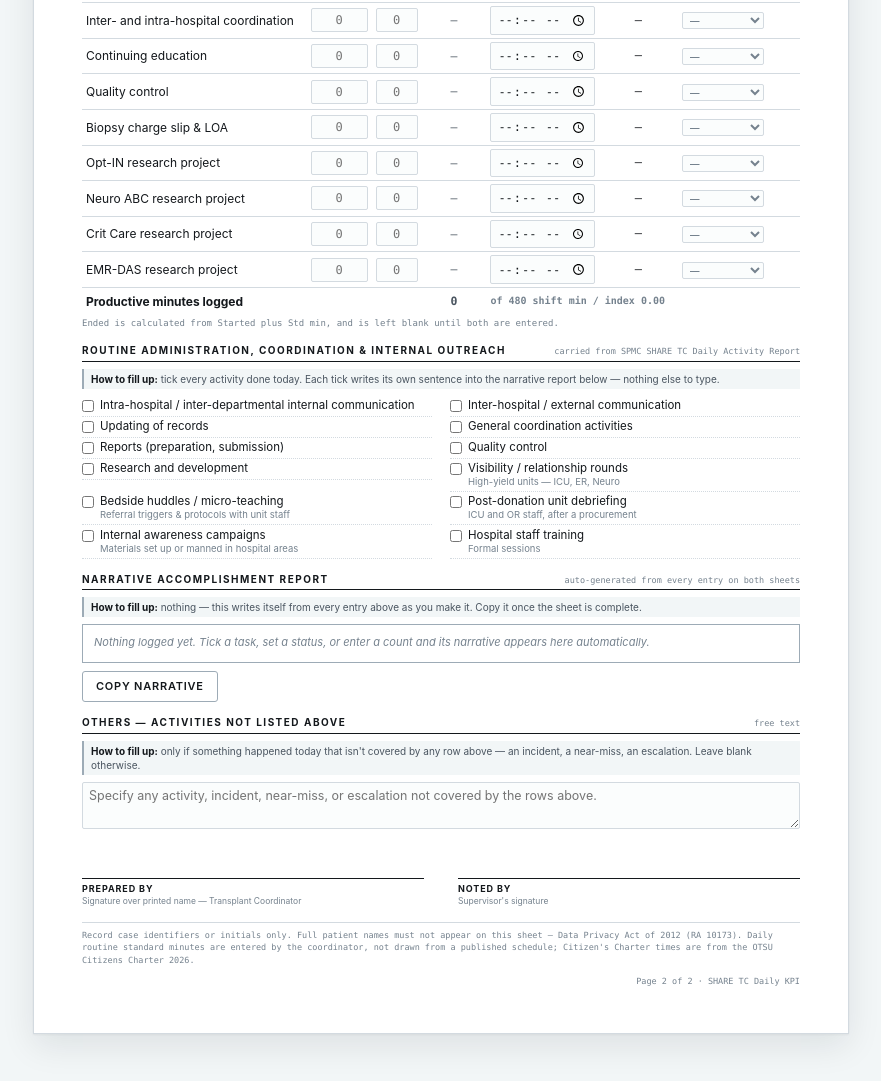
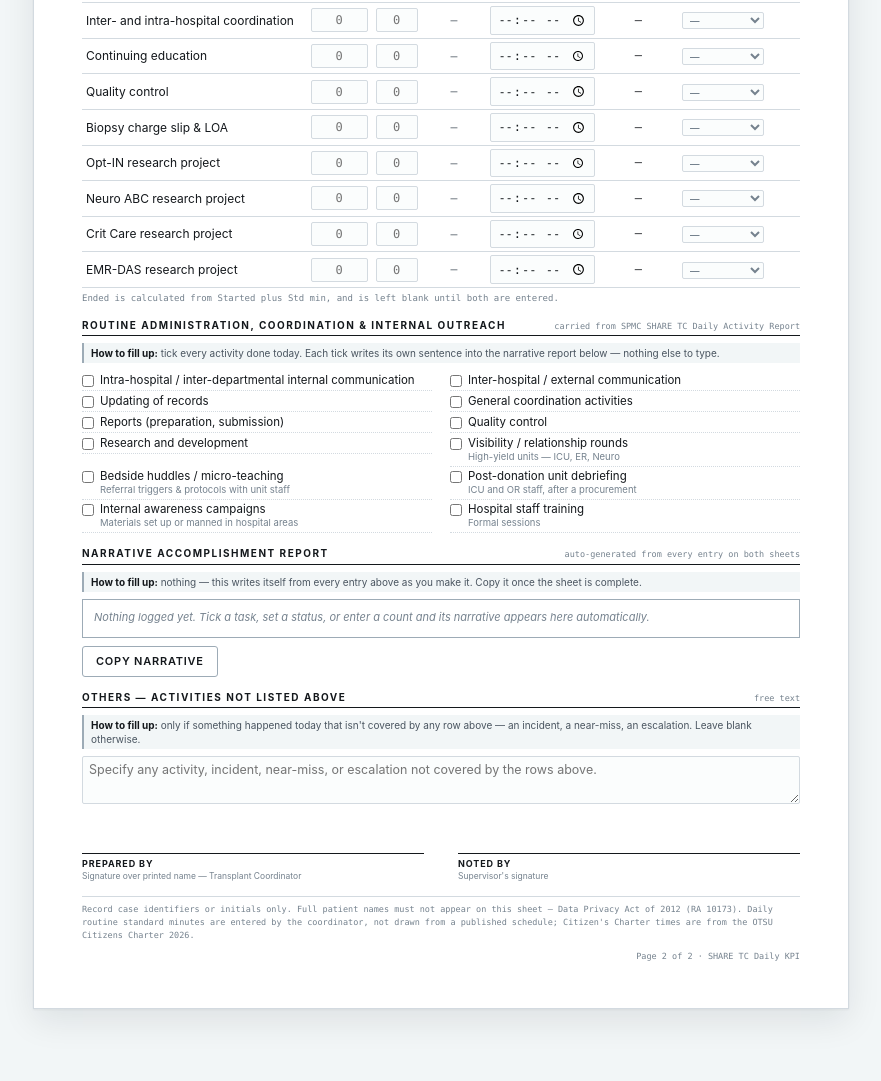
Before and after one commit to almanalaysay93-gif/KPI-for-SHARE, a plain HTML site: page index.html in a window 1280 px wide. Shown: the part 2046-3127 px from the top of the page, without its empty margins (199-1080 px from the left). Drawn offline with Linux system fonts and the light colour scheme.

Commit message:
Remove Productive minutes logged / workload index footer row
Dropped the Daily routine table's footer total (minutes + "index
11.98"-style ratio against the 480-min shift) - same category of
misleading day-wide sum as the narrative total removed earlier, since
it counts every task's std min regardless of overlap. Removed the now
-unused charterMinutes() helper and the act-total DOM writes with it.

Co-Authored-By: Claude Sonnet 5 <noreply@anthropic.com>

```diff
--- a/index.html
+++ b/index.html
@@ -832,13 +832,6 @@
         </tr>
       </thead>
       <tbody id="routine-body"></tbody>
-      <tfoot>
-        <tr class="total">
-          <td colspan="3">Productive minutes logged</td>
-          <td class="num act-sub" id="act-total">0</td>
-          <td colspan="3" class="mono" id="act-total-note" style="font-size:10px;color:var(--ink-3)">of 480 shift min</td>
-        </tr>
-      </tfoot>
     </table>
     <p class="funnote">
       Ended is calculated from Started plus Std min, and is left blank until both are entered.
@@ -1289,17 +1282,6 @@
     return out;
   }
 
-  /* the Citizen's Charter table is the one place clients-served is entered -
-     its minutes feed the workload index alongside daily routine's own subtotal */
-  function charterMinutes() {
-    var total = 0;
-    Array.prototype.forEach.call(document.querySelectorAll("#charter-body tr"), function (row, i) {
-      var served = parseFloat(row.querySelector("[data-cc=served]").value) || 0;
-      total += served * CHARTER[i][2];
-    });
-    return total;
-  }
-
   /* std min has no published source for these 18 tasks - the coordinator
      enters it themselves, unlike Charter's sourced per-service minutes */
   /* "HH:MM" (native time input, 24h internally regardless of display) -> minutes since midnight */
@@ -1818,17 +1800,11 @@
   }
 
   function compute() {
-    var routine = computeRoutine();
-    var mins = routine.minutes + charterMinutes();
+    computeRoutine();
     computeFunnel(computeDbi());
     computeWm();
     renderPeriod();
     markPrintVisibility();
-
-    /* the daily routine table's own running total, at its foot */
-    el("act-total").textContent = mins;
-    el("act-total-note").textContent = "of " + SHIFT_MIN + " shift min / index " +
-                                       (mins / SHIFT_MIN).toFixed(2);
 
     renderNarrative();
   }
```
